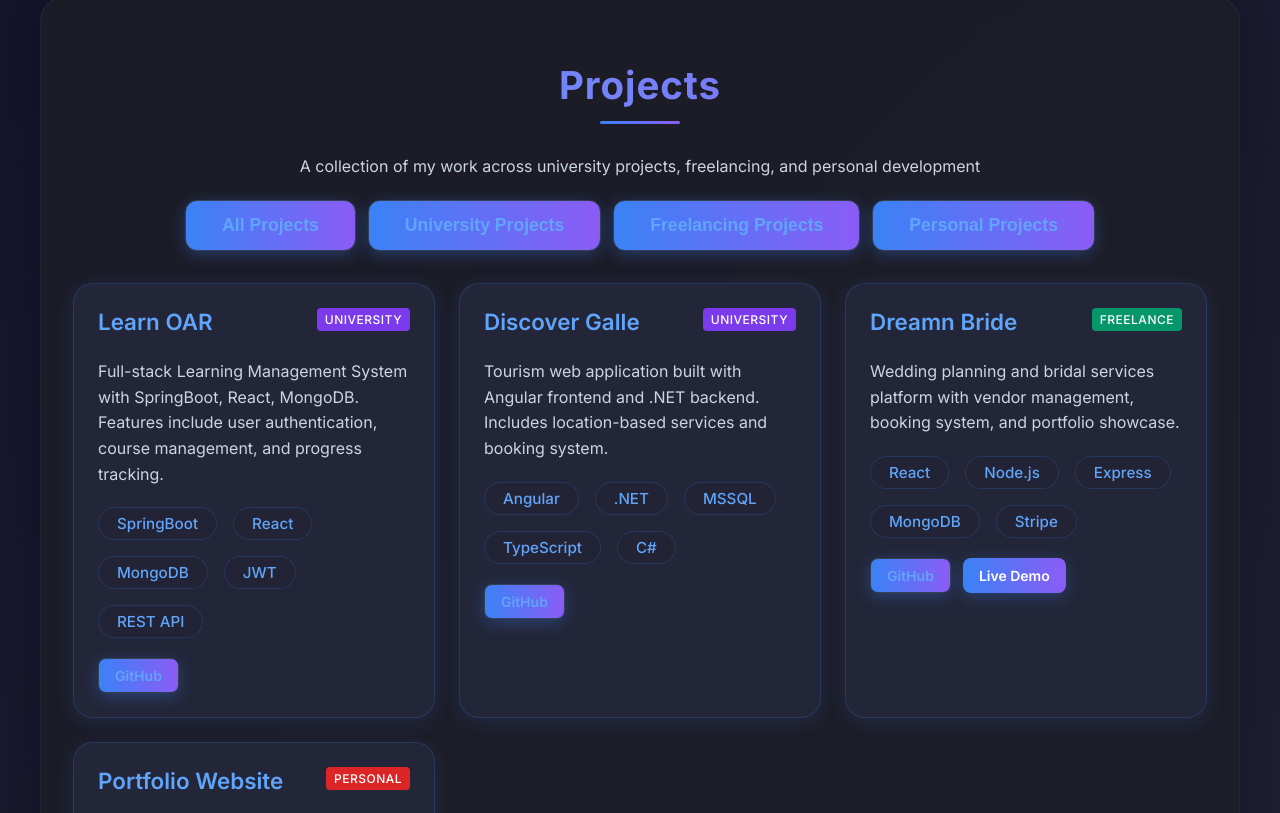
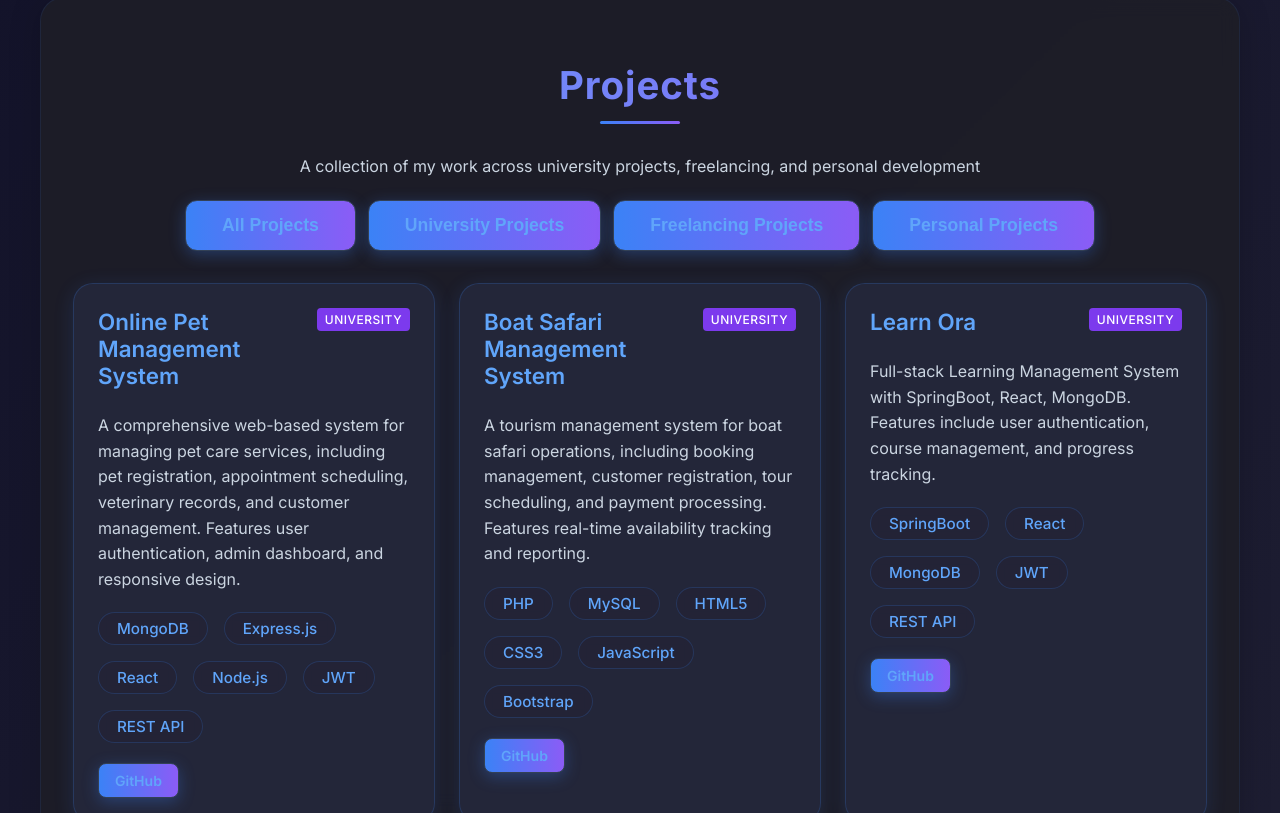
Before and after one commit to oshiyz/myPortfolio, a Next.js app: page / in a window 1280 px wide. Shown: the part 1987-2800 px from the top of the page. Built offline with nearby package versions, Linux system fonts and the light colour scheme.

Commit message:
finished

```diff
--- a/src/app/page.tsx
+++ b/src/app/page.tsx
@@ -18,7 +18,23 @@ const timeline = [
 const projects = [
   // University Projects
   {
-    title: 'Learn OAR',
+    title: 'Online Pet Management System',
+    desc: 'A comprehensive web-based system for managing pet care services, including pet registration, appointment scheduling, veterinary records, and customer management. Features user authentication, admin dashboard, and responsive design.',
+    tags: ['MongoDB', 'Express.js', 'React', 'Node.js', 'JWT', 'REST API'],
+    type: 'University',
+    github: 'https://github.com/oshiyz/Online-Pet-Management-System',
+    demo: '#'
+  },
+  {
+    title: 'Boat Safari Management System',
+    desc: 'A tourism management system for boat safari operations, including booking management, customer registration, tour scheduling, and payment processing. Features real-time availability tracking and reporting.',
+    tags: ['PHP', 'MySQL', 'HTML5', 'CSS3', 'JavaScript', 'Bootstrap'],
+    type: 'University',
+    github: '#',
+    demo: '#'
+  },
+  {
+    title: 'Learn Ora',
     desc: 'Full-stack Learning Management System with SpringBoot, React, MongoDB. Features include user authentication, course management, and progress tracking.',
     tags: ['SpringBoot', 'React', 'MongoDB', 'JWT', 'REST API'],
     type: 'University',
@@ -36,7 +52,7 @@ const projects = [
 
   // Freelancing Projects
   {
-    title: 'Dreamn Bride',
+    title: 'Dream Bride',
     desc: 'Wedding planning and bridal services platform with vendor management, booking system, and portfolio showcase.',
     tags: ['React', 'Node.js', 'Express', 'MongoDB', 'Stripe'],
     type: 'Freelance',
```
